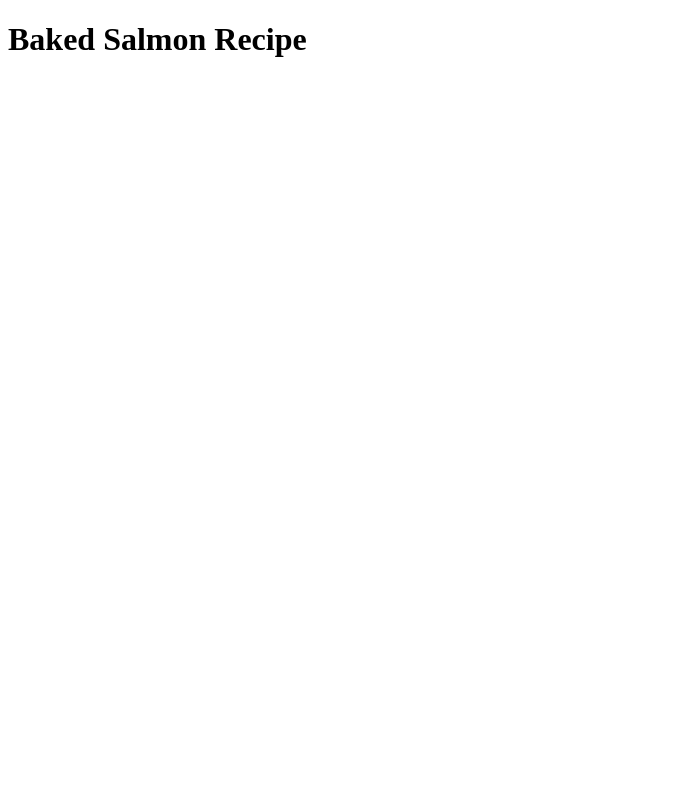
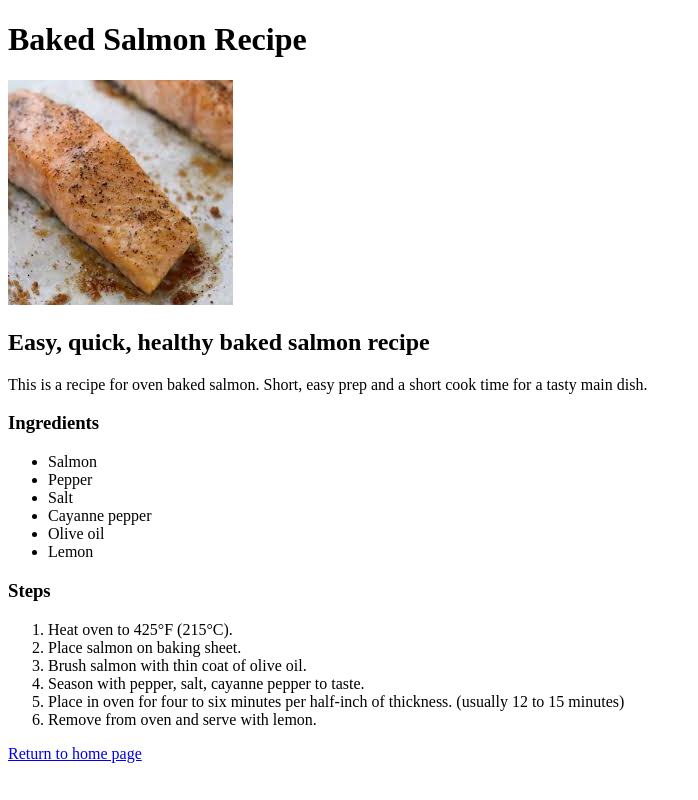
Before and after one commit to DZamora54/odin-recipes, a plain HTML site: page recipes/baked-salmon.html in a window 1280 px wide. Shown: the whole page, without its empty margins (0-698 px from the left). Drawn offline with Linux system fonts and the light colour scheme.

Commit message:
Add images dir & content to salmon recipe page
Images directory added all images to be used on all pages across site.
Content added to salmon recipe page.

```diff
--- a/recipes/baked-salmon.html
+++ b/recipes/baked-salmon.html
@@ -8,6 +8,27 @@
 
   <body>
     <h1>Baked Salmon Recipe</h1>
-
+    <img src="../images/baked-salmon.jpeg" alt="baked Salmon" />
+    <h2>Easy, quick, healthy baked salmon recipe</h2>
+    <p>This is a recipe for oven baked salmon. Short, easy prep and a short cook time for a tasty main dish.</p>
+    <h3>Ingredients</h3>
+    <ul>
+      <li>Salmon</li>
+      <li>Pepper</li>
+      <li>Salt</li>
+      <li>Cayanne pepper</li>
+      <li>Olive oil</li>
+      <li>Lemon</li>
+    </ul>
+    <h3>Steps</h3>
+    <ol>
+      <li>Heat oven to 425&deg;F (215&deg;C).</li>
+      <li>Place salmon on baking sheet.</li>
+      <li>Brush salmon with thin coat of olive oil.</li>
+      <li>Season with pepper, salt, cayanne pepper to taste.</li>
+      <li>Place in oven for four to six minutes per half-inch of thickness. (usually 12 to 15 minutes)</li>
+      <li>Remove from oven and serve with lemon.</li>
+    </ol>
+    <a href="../index.html">Return to home page</a>
   </body>
 </html>
```
Also changed, not shown: index.html (+3 -0 lines), images/baked-salmon.jpeg (added).
